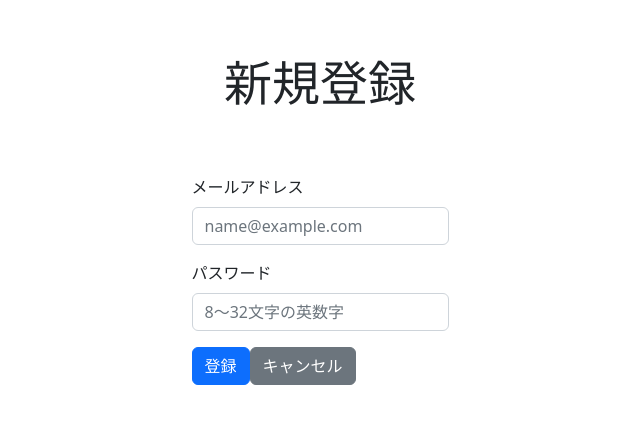
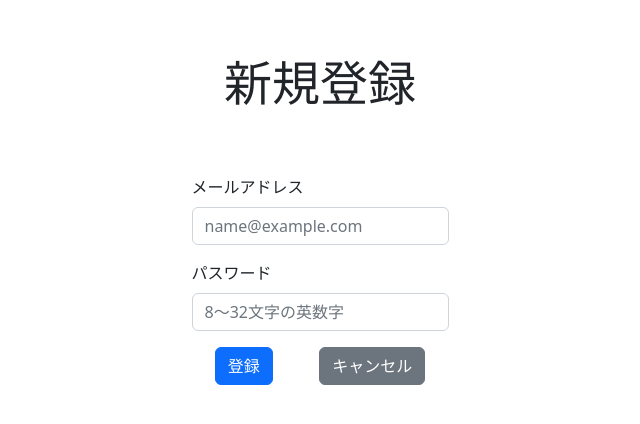
Before and after one commit to totuus1157/circular-for-construction-sites, a Next.js app in the folder circular-for-construction-sites/: page /register in a window 1280 px wide. Shown: the part 180-604 px from the top of the page, without its empty margins (320-960 px from the left). Built offline with nearby package versions, Linux system fonts and the light colour scheme.

Commit message:
ボタンをセンター寄りにした

```diff
--- a/circular-for-construction-sites/pages/addition.tsx
+++ b/circular-for-construction-sites/pages/addition.tsx
@@ -109,6 +109,7 @@ const Addition: NextPage = (): JSX.Element => {
                 <option value="erectrical">Erectrical</option>
               </Form.Select>
             </Form.Group>
+            <div className="d-flex justify-content-around">
               <Button variant="primary" type="submit">
                 登録
               </Button>
@@ -118,6 +119,7 @@ const Addition: NextPage = (): JSX.Element => {
               >
                 キャンセル
               </Button>
+            </div>
           </Form>
         </main>
       </div>
--- a/circular-for-construction-sites/pages/login.tsx
+++ b/circular-for-construction-sites/pages/login.tsx
@@ -77,6 +77,7 @@ const SignIn: NextPage = (): JSX.Element => {
               placeholder="8〜32文字の英数字"
             />
           </Form.Group>
+          <div className="d-flex justify-content-around">
             <Button variant="primary" type="submit">
               ログイン
             </Button>
@@ -86,6 +87,7 @@ const SignIn: NextPage = (): JSX.Element => {
             >
               キャンセル
             </Button>
+          </div>
         </Form>
       </main>
     </div>
--- a/circular-for-construction-sites/pages/newsPosts.tsx
+++ b/circular-for-construction-sites/pages/newsPosts.tsx
@@ -150,15 +150,17 @@ const NewsPosts: NextPage = (): JSX.Element => {
                 <option value="erectrical">Erectrical</option>
               </Form.Select>
             </Form.Group>
+            <div className="d-flex justify-content-around">
               <Button variant="primary" type="submit">
                 書き込む
-            </Button>{" "}
+              </Button>
               <Button
                 variant="secondary"
                 onClick={(): Promise<boolean> => router.push("/news")}
               >
                 キャンセル
               </Button>
+            </div>
           </Form>
         </main>
       </div>
--- a/circular-for-construction-sites/pages/register.tsx
+++ b/circular-for-construction-sites/pages/register.tsx
@@ -78,12 +78,14 @@ const Register: NextPage = (): JSX.Element => {
               placeholder="8〜32文字の英数字"
             />
           </Form.Group>
-          <Button variant="primary" type="submit">
-            登録
-          </Button>
-          <Button variant="secondary" onClick={() => router.push("/")}>
-            キャンセル
-          </Button>
+          <div className="d-flex justify-content-around">
+            <Button variant="primary" type="submit">
+              登録
+            </Button>
+            <Button variant="secondary" onClick={(): Promise<boolean> => router.push("/")}>
+              キャンセル
+            </Button>
+          </div>
         </Form>
       </main>
     </div>
--- a/circular-for-construction-sites/pages/schedulePosts.tsx
+++ b/circular-for-construction-sites/pages/schedulePosts.tsx
@@ -136,15 +136,17 @@ const SchedulePosts: NextPage = (): JSX.Element => {
                 }}
               />
             </Form.Group>
+            <div className="d-flex justify-content-around">
               <Button variant="primary" type="submit">
                 書き込む
-            </Button>{" "}
+              </Button>
               <Button
                 variant="secondary"
                 onClick={(): Promise<boolean> => router.push("/calendar")}
               >
                 キャンセル
               </Button>
+            </div>
           </Form>
         </main>
       </div>
```
Lines whose indentation alone changed are shown as unchanged.
